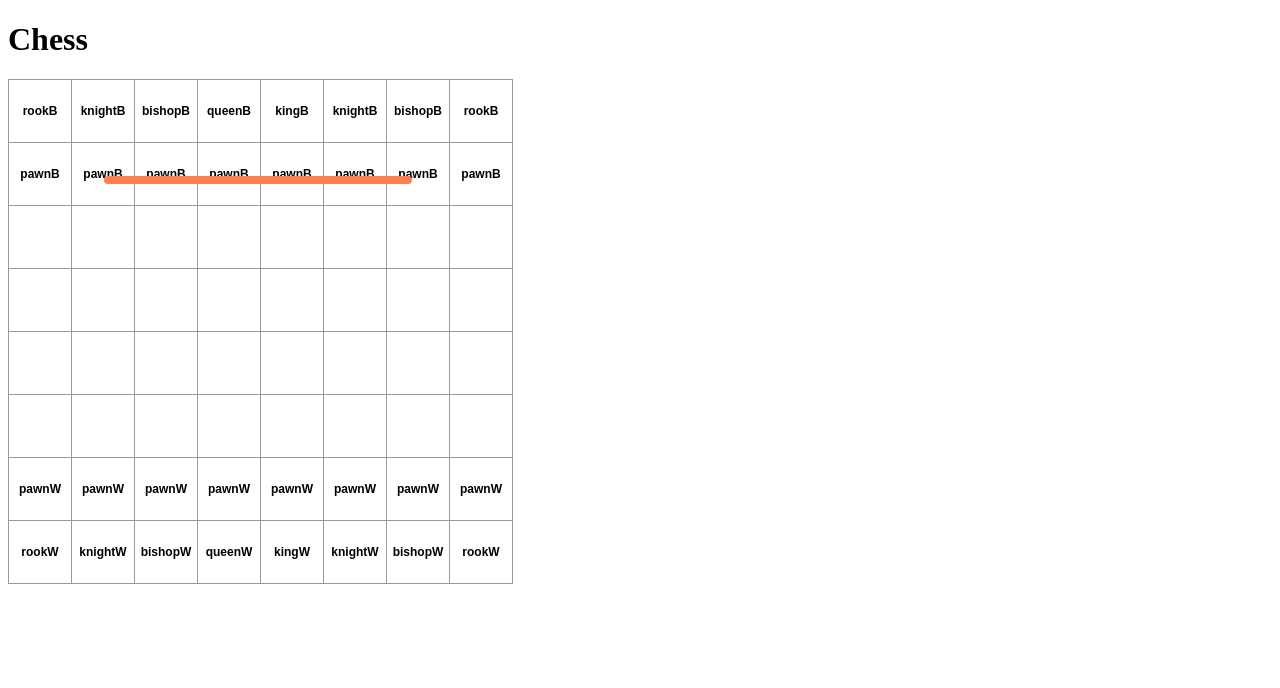
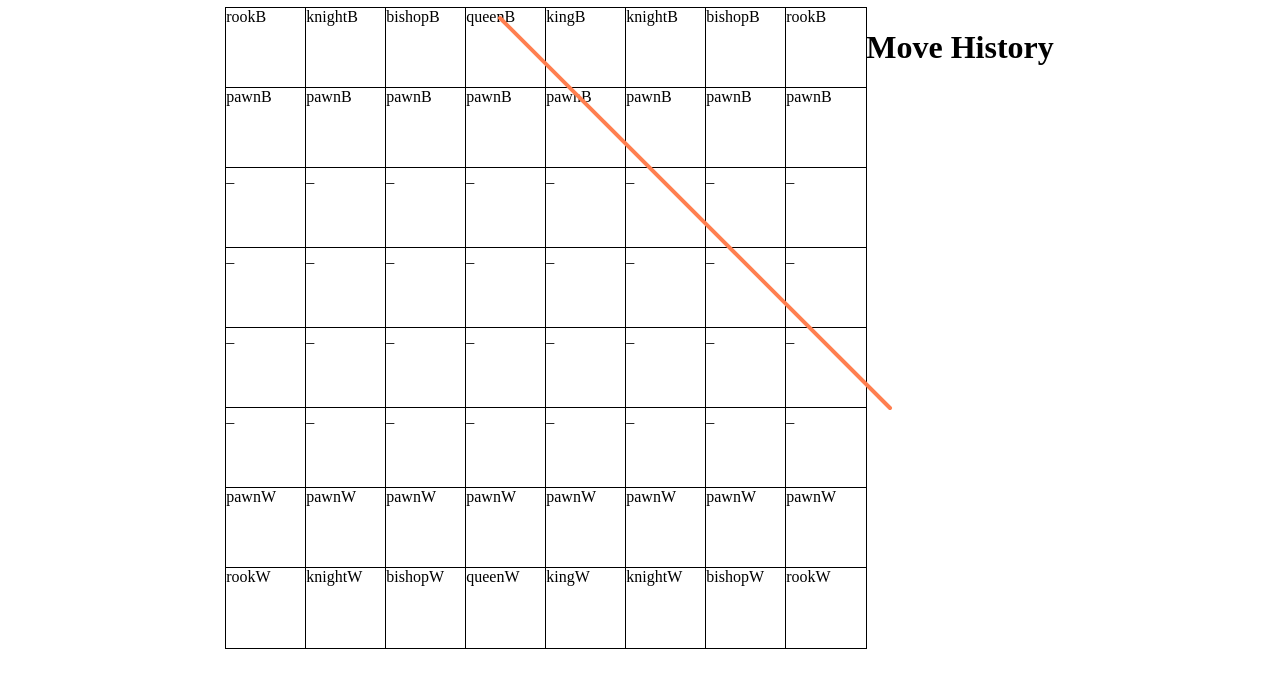
Before and after one commit to JamesHagerty1/React-Chess, a React (Create React App) app: page / in a window 1280 px wide. Shown: the top 688 px of the page. Built offline with nearby package versions, Linux system fonts and the light colour scheme.

Commit message:
foundational css

```diff
--- a/src/App.tsx
+++ b/src/App.tsx
@@ -11,13 +11,17 @@ interface TileProps {
 
 const Tile: FC<TileProps> = (props) => {
   function handleClick() {
+    console.log("Tile handleClick");
     props.clickTile(props.r, props.c);
+
+    // NOW! get coords of me
+
   }
 
   return (
-    <button className="tile" onClick={() => handleClick()}>
+    <div className="board-tile" onClick={() => handleClick()}>
       {props.piece}
-    </button>
+    </div>
   )
 }
 
@@ -25,10 +29,10 @@ const Board: FC = () => {
   let startBoard = [
     ["rookB", "knightB", "bishopB", "queenB", "kingB", "knightB", "bishopB", "rookB"],
     ["pawnB", "pawnB", "pawnB", "pawnB", "pawnB", "pawnB", "pawnB", "pawnB"],
-    ["", "", "", "", "", "", "", ""],
-    ["", "", "", "", "", "", "", ""],
-    ["", "", "", "", "", "", "", ""],
-    ["", "", "", "", "", "", "", ""],
+    ["_", "_", "_", "_", "_", "_", "_", "_"],
+    ["_", "_", "_", "_", "_", "_", "_", "_"],
+    ["_", "_", "_", "_", "_", "_", "_", "_"],
+    ["_", "_", "_", "_", "_", "_", "_", "_"],
     ["pawnW", "pawnW", "pawnW", "pawnW", "pawnW", "pawnW", "pawnW", "pawnW"],
     ["rookW", "knightW", "bishopW", "queenW", "kingW", "knightW", "bishopW", "rookW"]
   ];
@@ -44,9 +48,8 @@ const Board: FC = () => {
   }
 
   return (
-    <div>
-      <h1>Chess</h1>
-      <div className="board-layer">
+    <div className="flex-container">
+      <div className="board">
         {curBoard.map((row, r) =>
           <div key={r.toString()} className="board-row">
             {curBoard[r].map((pieceId, c) => <Tile key={c.toString()} piece={curBoard[r][c]} r={r} c={c} clickTile={clickTile}/>)}
@@ -55,8 +58,11 @@ const Board: FC = () => {
       </div>
       <div className="svg-layer">
         <svg className="svg-box">
-          <line className="svg-line" x1="100" y1="100" x2="400" y2="100" stroke="Coral" strokeWidth="8" strokeLinecap="round"></line>
+          <line className="svg-line" x1="10" y1="10" x2="400" y2="400" stroke="Coral" strokeWidth="4" strokeLinecap="round"></line>
         </svg>
+      </div>
+      <div className="move-history">
+        <h1>Move History</h1>
       </div>
     </div>
   );
--- a/src/index.css
+++ b/src/index.css
@@ -1,30 +1,40 @@
-.tile {
-  background: #fff;
-  border: 1px solid #999;
-  float: left;
-  font-size: 12px;
-  font-weight: bold;
-  line-height: 34px;
-  height: 64px;
-  margin-right: -1px;
-  margin-top: -1px;
-  padding: 0;
-  text-align: center;
-  width: 64px;
+* { /* Good for debugging, outlines literally every html element */
+  /* outline: 1px solid red; */
 }
 
-.board-row:after {
-  clear: both;
-  content: "";
+.flex-container {
+  display: flex;
+  flex-direction: row;
+  flex-wrap: wrap;
+  justify-content: center;
+}
+
+.board {
+  width: 80vmin; /* viewport -> board size -> affects flex wrap */
+  height: 80vmin;
   display: table;
 }
 
-.board-layer {
-  position: absolute; /* Enables drawing SVG over board html*/
+.board-row {
+  width: 100%;
+  height: 12.5%;
+  display: table;
 }
 
+.board-tile {
+  outline: 1px solid black;
+  background: #fff;
+  width: 12.5%;
+  height: 100%;
+  display: inline-block;
+}
+
+/* .board-layer {
+  position: absolute;
+} */
+
 .svg-layer {
-  position: absolute; /* Enables drawing SVG over board html*/
+  position: absolute;
   pointer-events: none; /* Allow player to click board where SVG are overlayed */
 }
 
```
